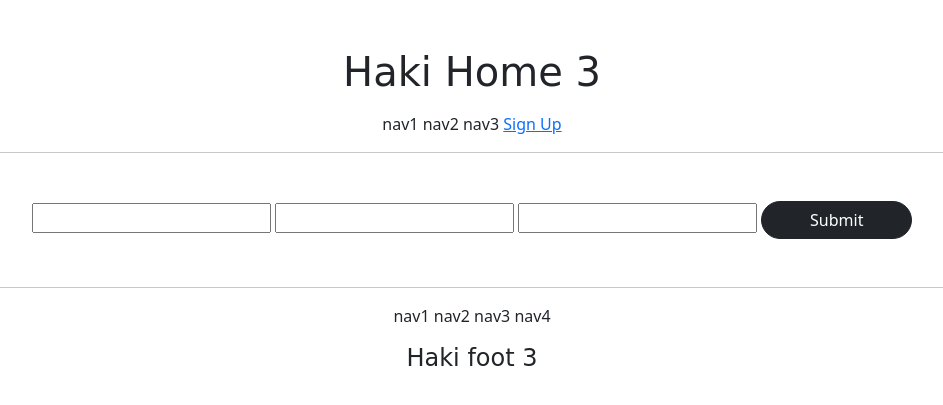
After one commit to go-tech01/gis_drf_3, a Django app: page /accounts/create/ in a window 1280 px wide. The commit adds this page. Shown: the top 405 px of the page, without its empty margins (168-1111 px from the left). Run offline with Django 4.2, Linux system fonts and the light colour scheme; parts of the project's set-up code (start-up, migrations or seed data) failed here and were passed over; some web fonts are replaced.

Commit message:
DRF create Template view update

```diff
--- /dev/null
+++ b/accountapp/templates/accountapp/create.html
@@ -0,0 +1,15 @@
+{% extends 'base.html' %}
+{% block content %}
+
+    <div class="my-5">
+        <!-- ID -->
+        <input type="text">
+        <!-- PASSWORD  -->
+        <input type="password">
+        <!-- PASSWORD  CONFIG -->
+        <input type="password">
+
+        <input type="submit" class="btn btn-dark rounded-pill px-5">
+    </div>
+
+{% endblock %}
--- a/accountapp/urls.py
+++ b/accountapp/urls.py
@@ -1,9 +1,10 @@
 from django.urls import path
-from accountapp.views import hello_world, hello_world_template
+from accountapp.views import hello_world, hello_world_template, AccountCreateTemplate
 
 app_name = 'accountapp'
 
 urlpatterns = [
     path('hello_world_template/', hello_world_template, name='hello_world_template'),
     path('hello_world/', hello_world, name='hello_world'),
+    path('create/', AccountCreateTemplate, name='create'),
 ]
--- a/accountapp/views.py
+++ b/accountapp/views.py
@@ -23,3 +23,6 @@ def hello_world(request):
     new_model_list = NewModel.objects.all()
     serializer = NewModelSerializer(new_model_list, many=True)
     return Response(serializer.data)
+
+def AccountCreateTemplate(request):
+    return render(request, 'accountapp/create.html')
--- a/templates/header.html
+++ b/templates/header.html
@@ -6,6 +6,6 @@
         <span>nav1</span>
         <span>nav2</span>
         <span>nav3</span>
-        <span>nav4</span>
+        <span><a href="{% url 'accountapp:create' %}">Sign Up</a></span>
     </div>
 </div>
```
